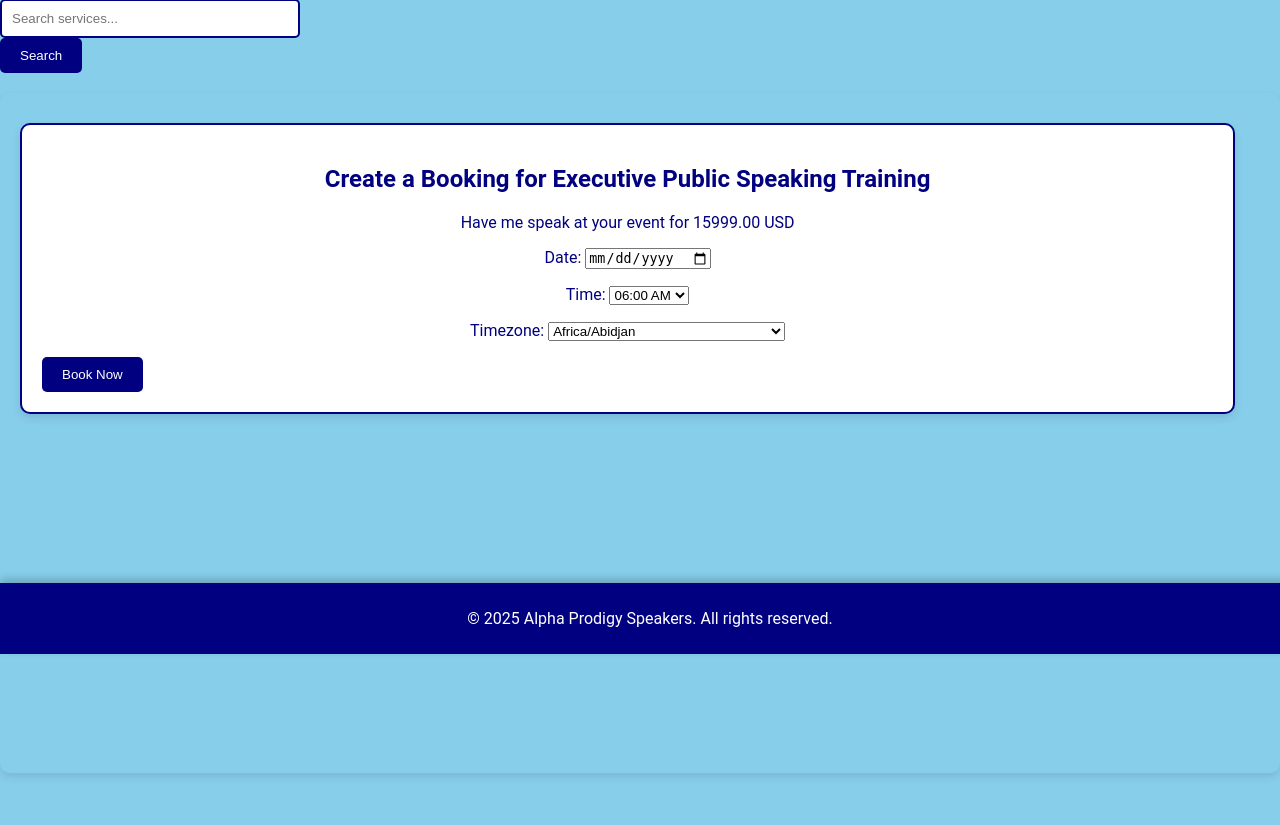
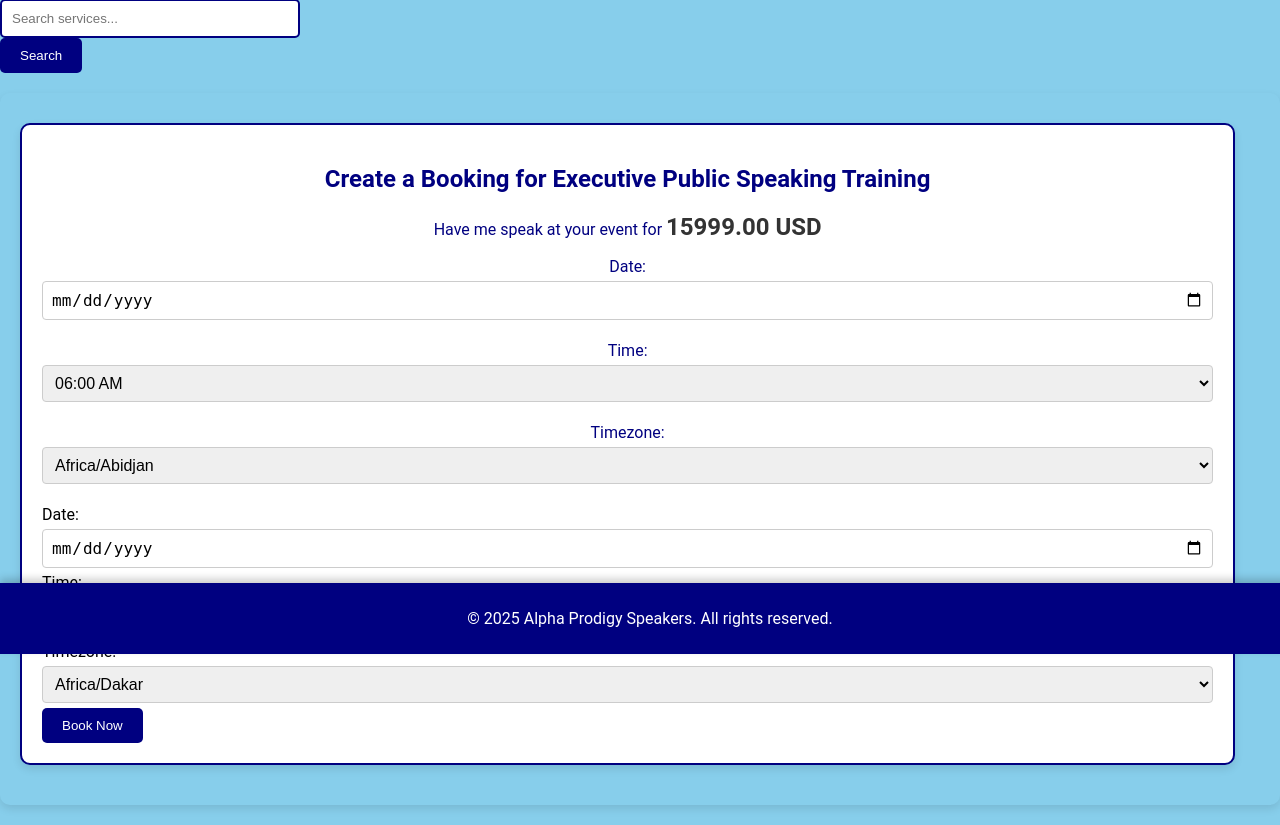
Before and after one commit to johcodes19/APSpage, a Django app: page /speakers/book/1/ in a window 1280 px wide. Shown: the part 146-971 px from the top of the page. Before the commit the page ends 923 px from the top, so only its background shows below. Run offline with Django 5.2, Linux system fonts and the light colour scheme; data comes from the database, SQL or seed files in the repository; both versions use the stored data as it was after the commit.

Commit message:
few styles for booking page.

```diff
--- a/alphaprodigyspeakers/alphaprodigyspeakers/settings.py
+++ b/alphaprodigyspeakers/alphaprodigyspeakers/settings.py
@@ -142,9 +142,9 @@
 PAYPAL_MODE = os.getenv('PAYPAL_MODE', 'live')  # Set to 'live' for production
 
 # Debugging lines to verify loading (Remove these lines in production)
-print(f"PayPal Client ID: {PAYPAL_CLIENT_ID}")
-print(f"PayPal Secret: {PAYPAL_SECRET}")
-print(f"PayPal Mode: {PAYPAL_MODE}")
+#print(f"PayPal Client ID: {PAYPAL_CLIENT_ID}")
+#print(f"PayPal Secret: {PAYPAL_SECRET}")
+#print(f"PayPal Mode: {PAYPAL_MODE}")
 
 # email notification notification
 EMAIL_BACKEND = 'django.core.mail.backends.smtp.EmailBackend'
--- a/alphaprodigyspeakers/static/styles.css
+++ b/alphaprodigyspeakers/static/styles.css
@@ -497,3 +497,47 @@
         grid-template-columns: repeat(auto-fit, minmax(130px, 1fr));
     }
 }
+
+/* Styling for the price */
+.price {
+    font-size: 24px;
+    font-weight: bold;
+    color: #333;
+    margin-top: 10px;
+}
+
+/* Styling for the date, time, and timezone inputs */
+.booking-form input[type="date"],
+.booking-form input[type="time"],
+.booking-form select {
+    font-size: 16px;
+    padding: 8px;
+    margin: 5px 0;
+    border: 1px solid #ccc;
+    border-radius: 4px;
+    width: 100%;
+    box-sizing: border-box;
+}
+
+/* Styling for the alert box when the slot is taken */
+.alert-box {
+    background-color: #f8d7da;
+    color: #721c24;
+    border: 1px solid #f5c6cb;
+    padding: 10px;
+    margin-top: 10px;
+    border-radius: 4px;
+    text-align: center;
+    display: none; /* Hide by default */
+}
+
+/* Styling for the timezone dropdown */
+.timezone-dropdown {
+    font-size: 16px;
+    padding: 8px;
+    margin: 5px 0;
+    border: 1px solid #ccc;
+    border-radius: 4px;
+    width: 100%;
+    box-sizing: border-box;
+}
--- a/alphaprodigyspeakers/templates/htmls/booking.html
+++ b/alphaprodigyspeakers/templates/htmls/booking.html
@@ -7,16 +7,51 @@
 {% block content %}
 <section id="booking">
     <h2>Create a Booking for {{ service.name }}</h2>
-    <p>Have me speak at your event for {{ service.price }} USD</p>
+    <p>Have me speak at your event for <span class="price">{{ service.price }} USD</span></p>
 
-    <form method="post" action="{% url 'create_booking' %}">
+    <form method="post" class="booking-form">
         {% csrf_token %}
         {{ form.as_p }}
+
+        <label for="date">Date:</label>
+        <input type="date" id="date" name="date" required>
+
+        <label for="time">Time:</label>
+        <input type="time" id="time" name="time" required>
+
+        <label for="timezone">Timezone:</label>
+        <select id="timezone" name="timezone" class="timezone-dropdown" required>
+            <option value="Africa/Dakar">Africa/Dakar</option>
+            <option value="Africa/Nairobi">Africa/Nairobi</option>
+            <!-- Add other timezones as needed -->
+        </select>
+
         <button type="submit" class="btn">Book Now</button>
+
+        <div class="alert-box" id="alert-box">
+            This slot is taken.
+        </div>
     </form>
 </section>
 
 <script>
     document.getElementById('id_date').setAttribute('min', new Date().toISOString().split('T')[0]);
+
+    function checkSlotAvailability() {
+        // Logic to check if the slot is taken
+        var slotTaken = true; // Example condition
+
+        if (slotTaken) {
+            document.getElementById('alert-box').style.display = 'block';
+        } else {
+            document.getElementById('alert-box').style.display = 'none';
+            // Proceed with booking
+        }
+    }
+
+    document.querySelector('.booking-form').addEventListener('submit', function(event) {
+        checkSlotAvailability();
+        event.preventDefault(); // Prevent form submission for demonstration
+    });
 </script>
 {% endblock %}
```
Also changed, not shown: alphaprodigyspeakers/db.sqlite3.
